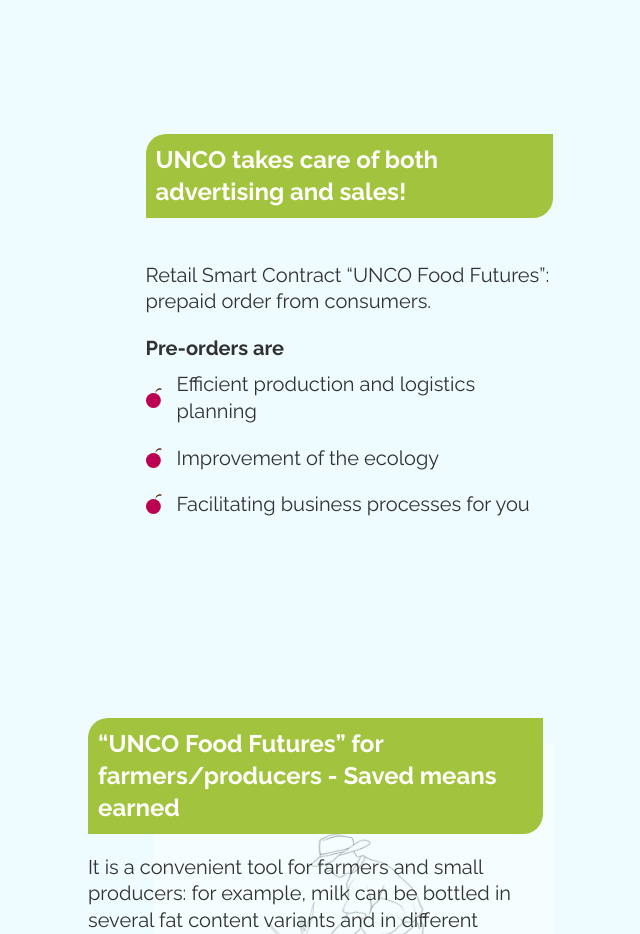
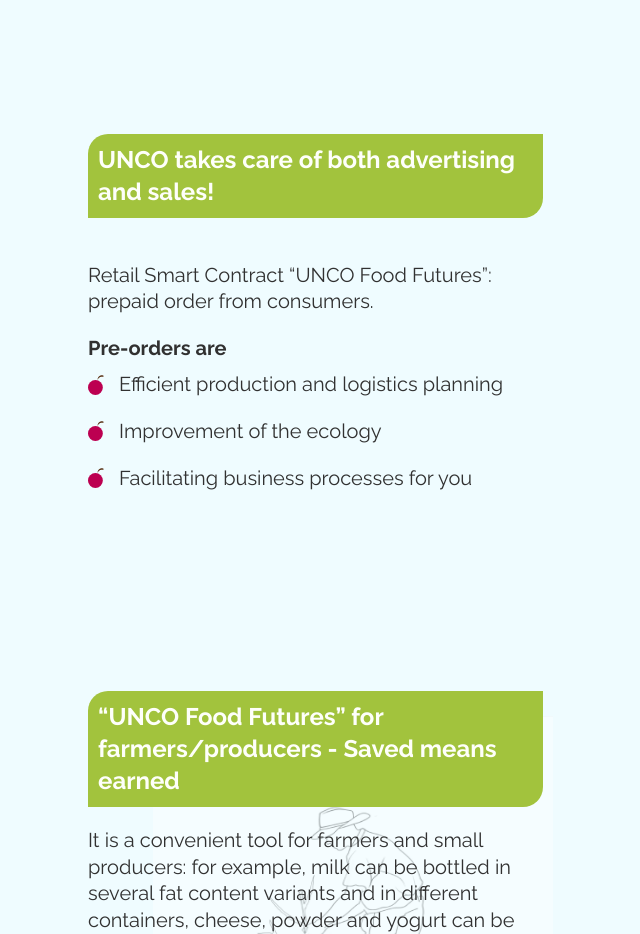
Before and after one commit to darina9/UNCO_tree, a Vue app: page / in a window 1280 px wide. Shown: the part 980-1914 px from the top of the page, without its empty margins (392-1032 px from the left). Built offline with nearby package versions, Linux system fonts and the light colour scheme.

Commit message:
Update ThirdComponent.vue

```diff
--- a/src/components/ThirdComponent.vue
+++ b/src/components/ThirdComponent.vue
@@ -60,6 +60,7 @@
   display: flex;
   flex-direction: column;
   gap: 20px;
+  padding: 0 10px;
 }
 .third__title {
   margin-bottom: 24px;
@@ -71,6 +72,7 @@
 }
 .flex {
   display: flex;
+  gap: 10px;
 }
 .third__subtitle {
   color: #313131;
@@ -78,6 +80,8 @@
   font-size: 20px;
   font-weight: 700;
   line-height: 133%;
+  display: flex;
+  align-items: center;
 }
 .third__text_item,
 .third__title_text {
@@ -101,7 +105,6 @@
 @media only screen and (max-width: 767px) {
   .third__component {
     margin-top: 120px;
-
   }
   .third__title {
     font-size: 20px;
```
